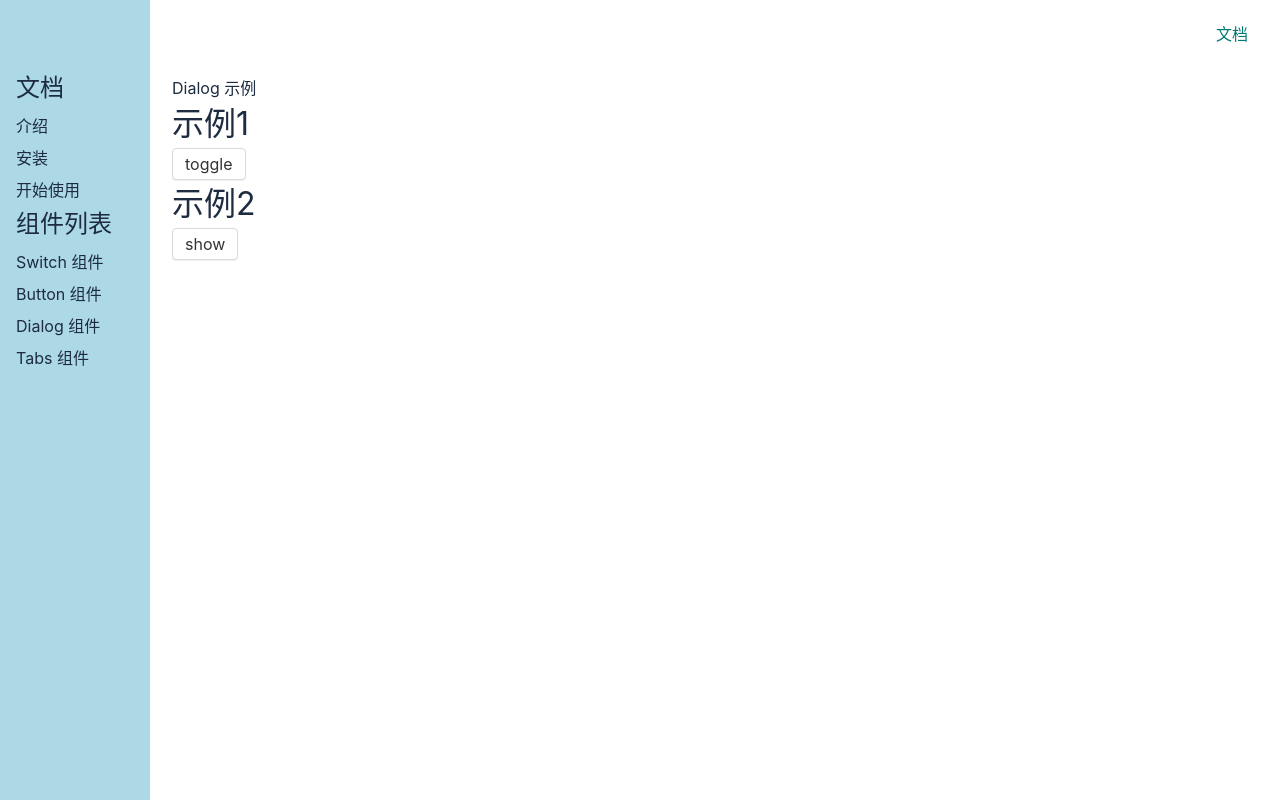
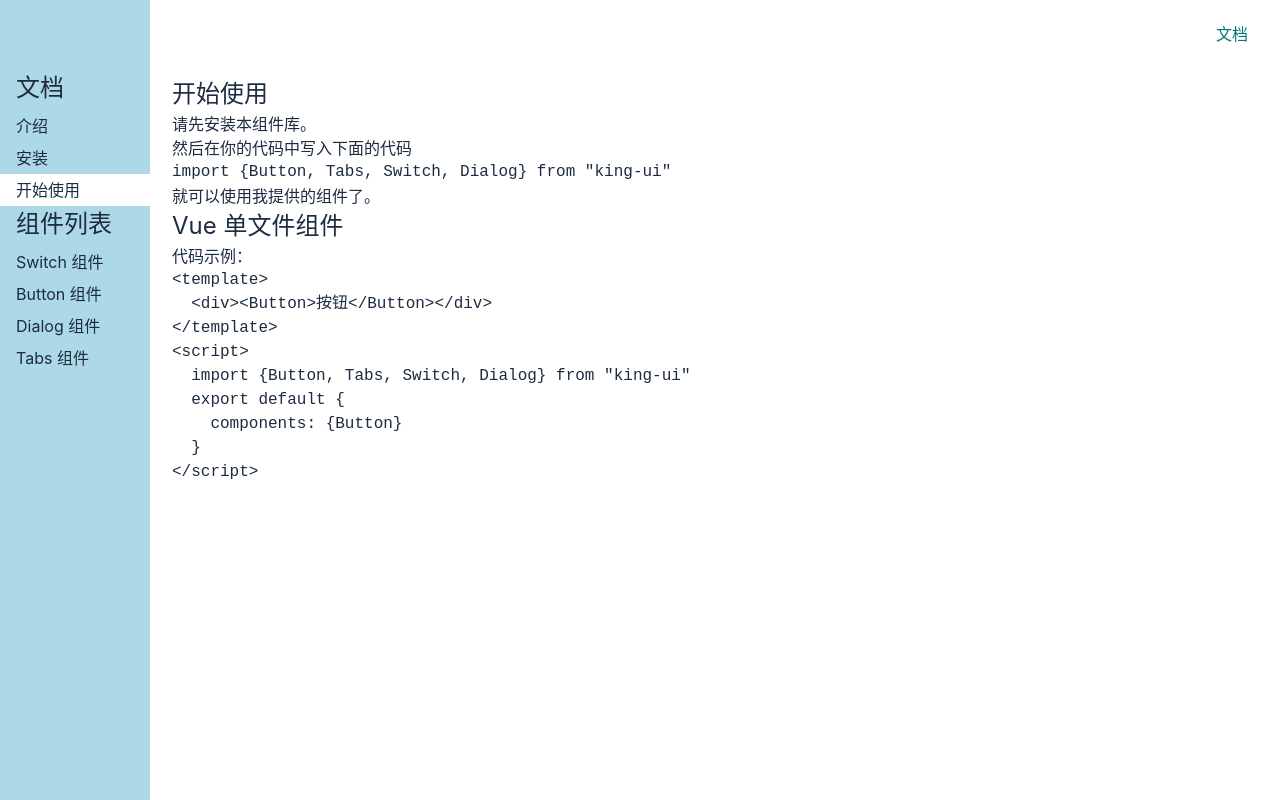
Before and after one commit to JaniceZD/gulu-ui-vue3, a Vue app: page /#/doc/get-started in a window 1280 px wide. Before the commit this address led to /#/doc/dialog. Built offline with nearby package versions, Linux system fonts and the light colour scheme.

Commit message:
高亮当前路由

```diff
--- a/src/views/Doc.vue
+++ b/src/views/Doc.vue
@@ -80,7 +80,7 @@ export default {
 aside {
   background: lightblue;
   width: 150px;
-  padding: 16px;
+  padding: 16px 0;
   position: fixed;
   top: 0;
   left: 0;
@@ -88,10 +88,18 @@ aside {
   height: 100%;
   > h2 {
     margin-bottom: 4px;
+    padding: 0 16px;
   }
   > ol {
     > li {
-      padding: 4px 0;
+      > a {
+        display: block;
+        padding: 4px 16px;
+        text-decoration: none;
+      }
+      .router-link-active {
+        background: white;
+      }
     }
   }
 }
```
